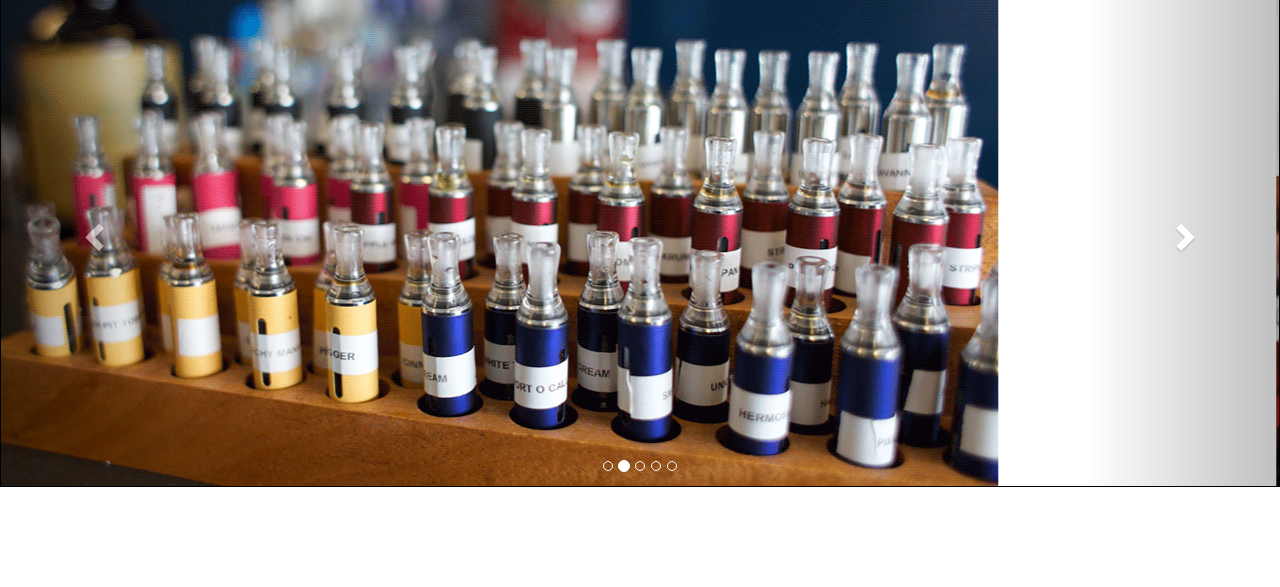
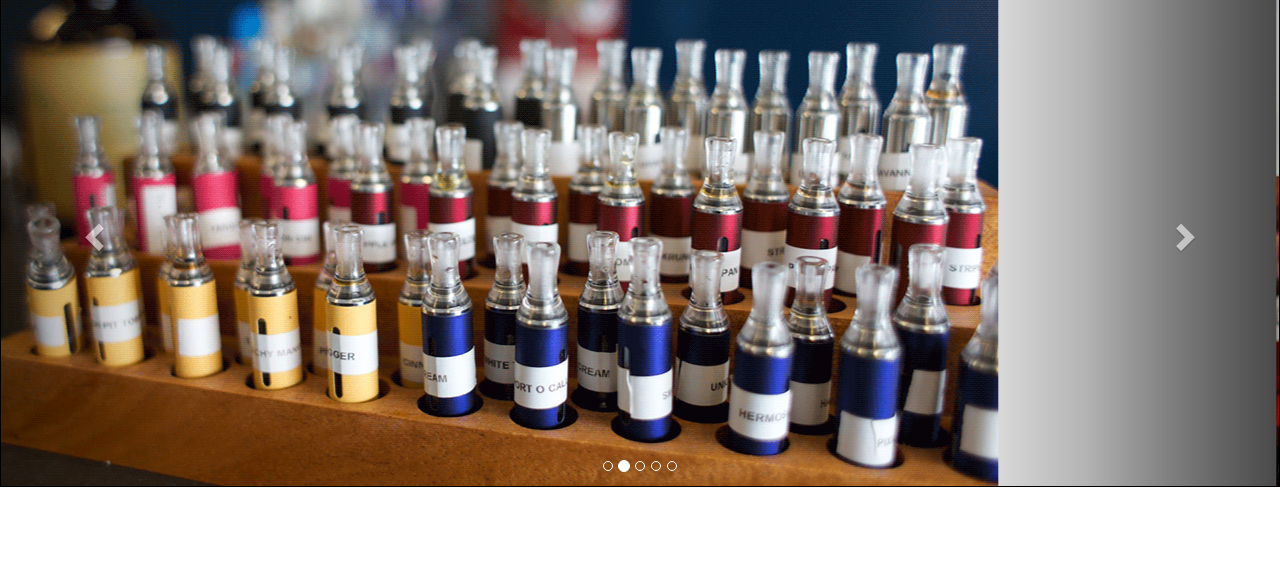
Before and after one commit to Grennik/hydravapor, a website: page index.html in a window 1280 px wide. Shown: the part 213-800 px from the top of the page. Drawn offline with Linux system fonts and the light colour scheme.

Commit message:
adding pages v2

```diff
--- a/css/stylesheet.css
+++ b/css/stylesheet.css
@@ -77,12 +77,25 @@ background: linear-gradient(to bottom,  #45484d 0%,#000000 100%); /* W3C */
 }
 
 .carousel-inner{
+text-align: center;
+float:none;
 
 border: black 1px solid;
 top:-20px;
+background: -moz-linear-gradient(left,  rgba(0,0,0,0.62) 0%, rgba(111,111,111,0) 31%, rgba(255,255,255,0.36) 71%, rgba(0,0,0,0.62) 100%); /* FF3.6+ */
+background: -webkit-gradient(linear, left top, right top, color-stop(0%,rgba(0,0,0,0.62)), color-stop(31%,rgba(111,111,111,0)), color-stop(71%,rgba(255,255,255,0.36)), color-stop(100%,rgba(0,0,0,0.62))); /* Chrome,Safari4+ */
+background: -webkit-linear-gradient(left,  rgba(0,0,0,0.62) 0%,rgba(111,111,111,0) 31%,rgba(255,255,255,0.36) 71%,rgba(0,0,0,0.62) 100%); /* Chrome10+,Safari5.1+ */
+background: -o-linear-gradient(left,  rgba(0,0,0,0.62) 0%,rgba(111,111,111,0) 31%,rgba(255,255,255,0.36) 71%,rgba(0,0,0,0.62) 100%); /* Opera 11.10+ */
+background: -ms-linear-gradient(left,  rgba(0,0,0,0.62) 0%,rgba(111,111,111,0) 31%,rgba(255,255,255,0.36) 71%,rgba(0,0,0,0.62) 100%); /* IE10+ */
+background: linear-gradient(to right,  rgba(0,0,0,0.62) 0%,rgba(111,111,111,0) 31%,rgba(255,255,255,0.36) 71%,rgba(0,0,0,0.62) 100%); /* W3C */
+filter: progid:DXImageTransform.Microsoft.gradient( startColorstr='#9e000000', endColorstr='#9e000000',GradientType=1 ); /* IE6-9 */
 
 }
+.carousel-inner  .item{
+right:-50px;
 
+
+}
 .carousel-caption{
 
 	font-family: "Modern 20", sans-serif;
```
Also changed, not shown: index.html (+2 -1 lines).
